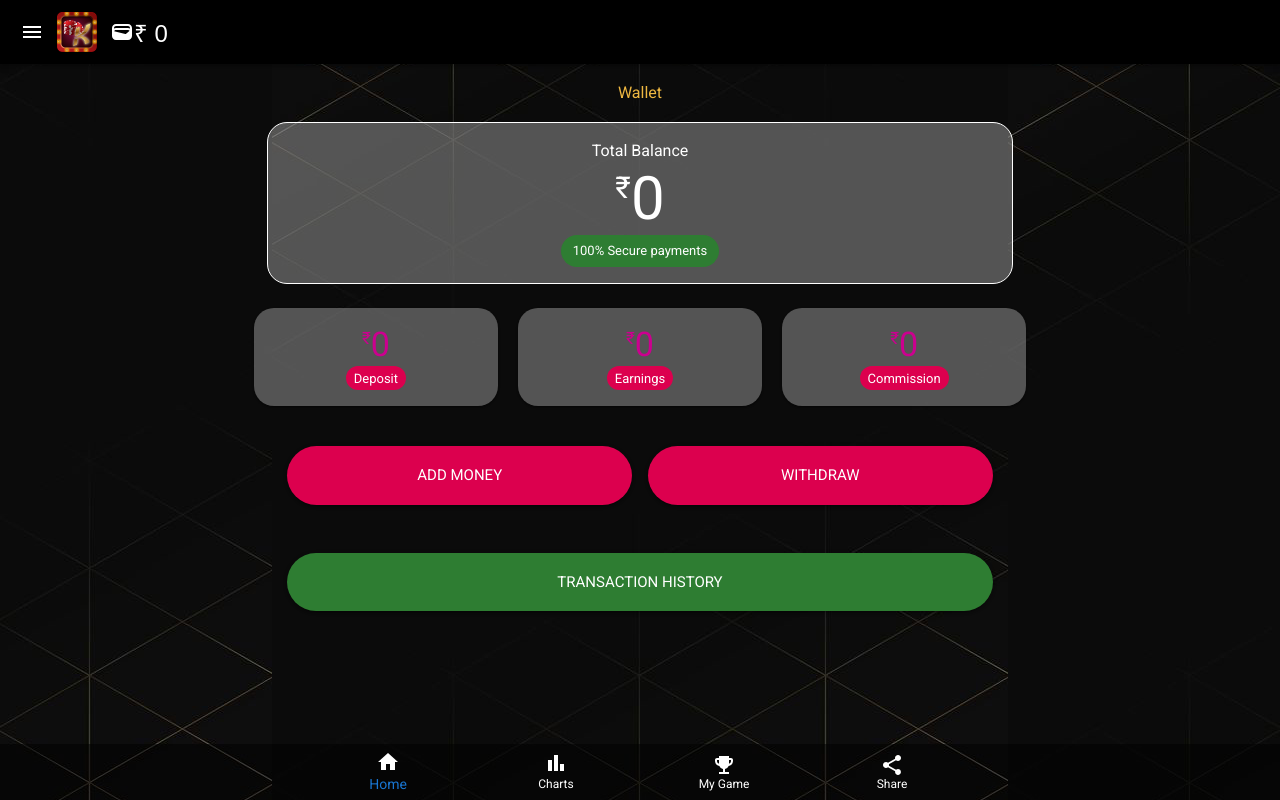
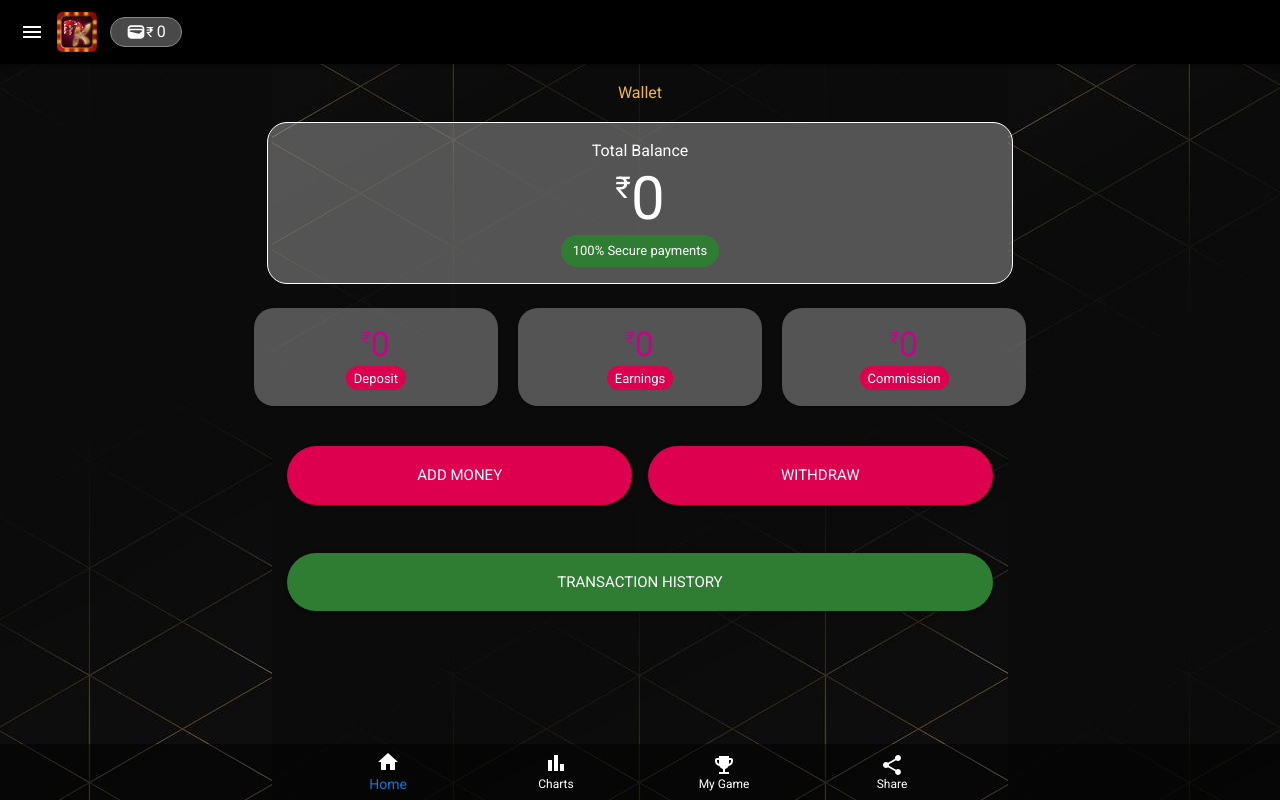
Before and after one commit to cyberspacemedia/kismet, a React (Create React App) app: page /wallet in a window 1280 px wide. Built offline with nearby package versions, Linux system fonts and the light colour scheme.

Commit message:
Wallet Fixed

```diff
--- a/src/components/dashboard/Appnavigation.jsx
+++ b/src/components/dashboard/Appnavigation.jsx
@@ -11,6 +11,7 @@ import {
     ListItemText,
     Button,
     Box,
+    Paper,
 } from "@mui/material";
 import MenuIcon from "@mui/icons-material/Menu";
 
@@ -80,9 +81,25 @@ const AppNavigation = () => {
                         onClick={() => {
                             navigate("/wallet");
                         }}
-                        sx={{ mr: "10px" }}
                     >
-                        <WalletIcon /> ₹ 0
+                        <Paper
+                            sx={{
+                                backgroundColor: "#494949",
+                                display: "flex",
+                                alignItems: "center", // Align items vertically center
+                                justifyContent: "center", // Center content horizontally
+                                padding: "3px",
+                                width: "3em",
+                                borderRadius: "20px",
+                                textAlign: "center",
+                                border: "solid 1px #878787",
+                            }}
+                        >
+                            <WalletIcon sx={{ fontSize: "20px" }} />{" "}
+                            <Typography variant="body2" color="inherit">
+                                ₹ <span style={{ fontSize: "16px" }}>0</span>
+                            </Typography>
+                        </Paper>
                     </IconButton>
                 </Toolbar>
             </AppBar>
```
